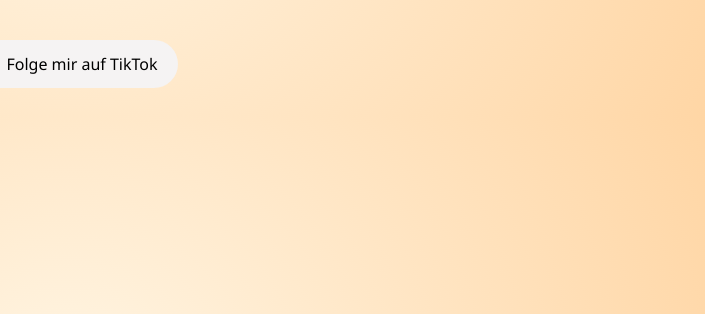
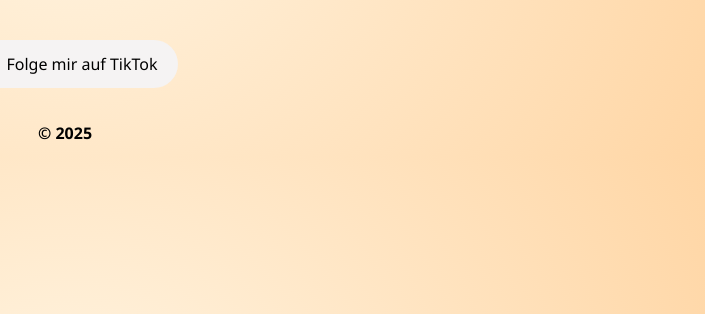
Before and after one commit to Robstar104/Quatscha, a plain HTML site: page Quatscha/index.html in a window 1280 px wide. Shown: the part 486-800 px from the top of the page, 575-1280 px from the left. Drawn offline with Linux system fonts and the light colour scheme.

Commit message:
copyright

```diff
--- a/Quatscha/index.html
+++ b/Quatscha/index.html
@@ -21,3 +21,5 @@
     Folge mir auf TikTok
   </a>
 </footer>
+<body>
+    <h2> © 2025 </h2>
--- a/Quatscha/style.css
+++ b/Quatscha/style.css
@@ -57,3 +57,8 @@ footer {
   height: 24px;
   width: 24px;
 }
+
+h2 {
+    font-size: 1rem;
+    color:#000000
+}
```
